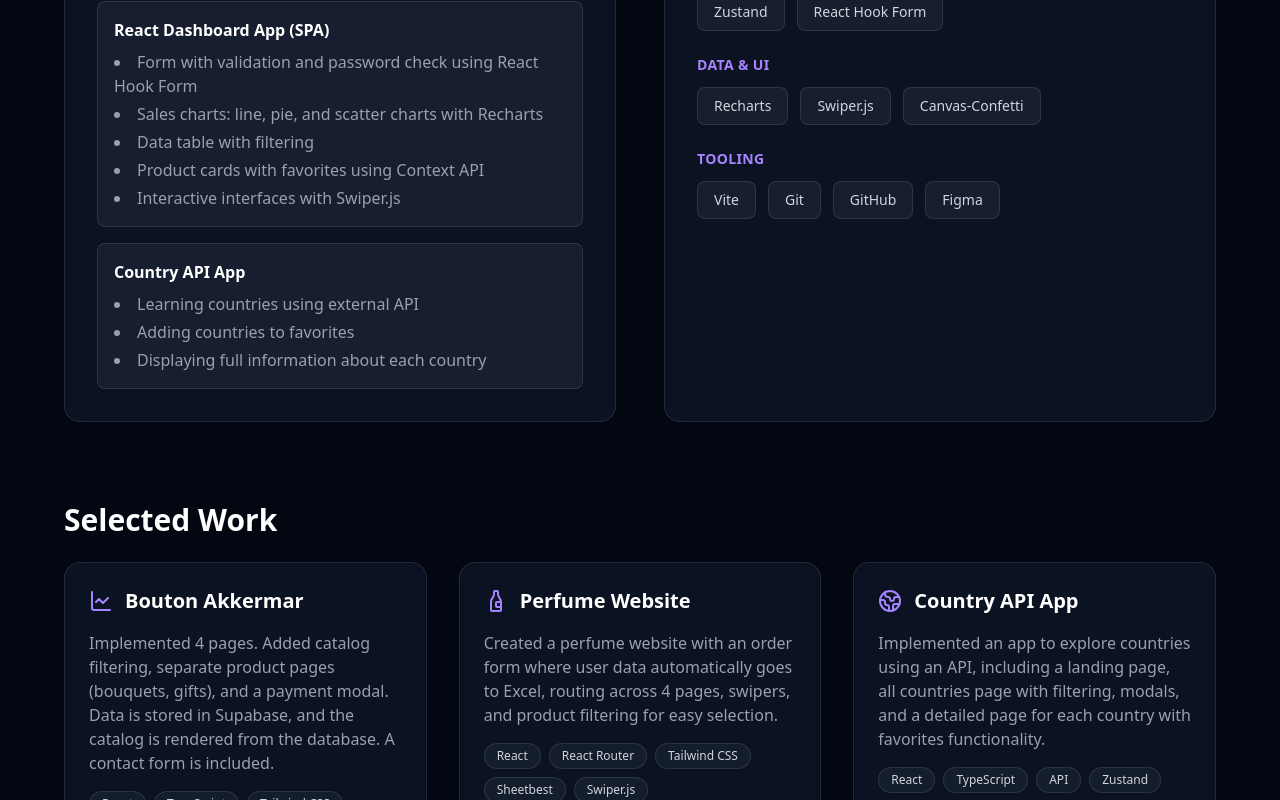
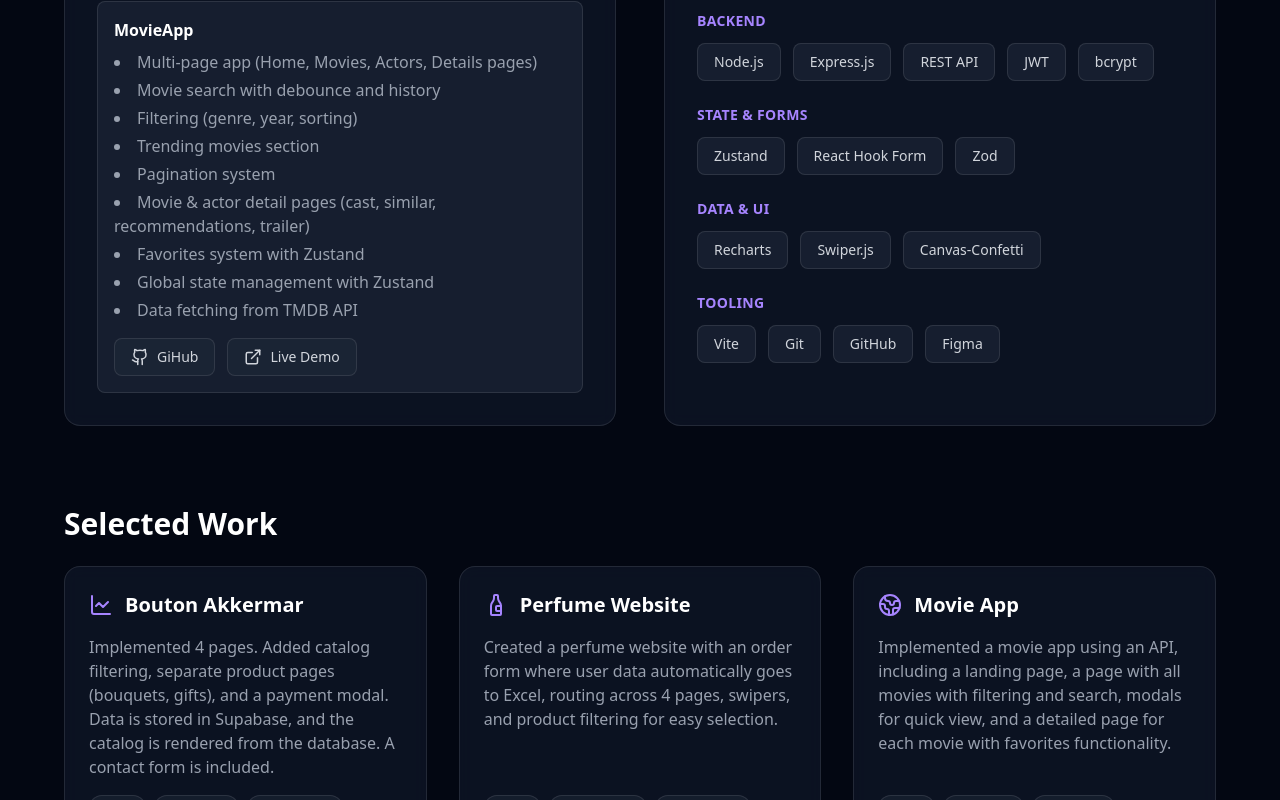
Before and after one commit to VladislavProhorov123/Portfolio, a React (Vite) app: page / in a window 1280 px wide. Shown: the part 1200-2000 px from the top of the page. Built offline with nearby package versions, Linux system fonts and the light colour scheme.

Commit message:
update i18n and project card

```diff
--- a/src/components/ProjectCard.tsx
+++ b/src/components/ProjectCard.tsx
@@ -15,7 +15,7 @@
 }: IProjectCardProps) {
   return (
     <a href={link} target="_blank" rel="noopener noreferrer" className="block">
-      <div className="bg-gray-900/70 border border-white/10 rounded-2xl p-4 lg:p-6 flex flex-col justify-between backdrop-blur transition hover:shadow-[0_0_40px_rgba(139,92,246,0.25)] hover:scale-104">
+      <div className="h-full bg-gray-900/70 border border-white/10 rounded-2xl p-4 lg:p-6 flex flex-col backdrop-blur transition hover:shadow-[0_0_40px_rgba(139,92,246,0.25)] hover:scale-105">
         <div className="flex items-center gap-3 mb-4">
           <Icon className="w-6 h-6 text-violet-400" />
           <h3 className="text-xl font-semibold text-white">{title}</h3>
--- a/src/i18n/locales/en/translation.json
+++ b/src/i18n/locales/en/translation.json
@@ -7,23 +7,22 @@
   "aboutMeTitle": "About Me",
   "bio": "Hi! I'm Vladislav, a frontend developer. I work with state management and data persistence using {{zustand}}, interact with external APIs, create animations and UI effects with {{framer}}, and improve user interfaces and app interactions. This helps to build more dynamic, responsive, and user-friendly web applications.",
   "achievementsTitle": "Achievements / Projects",
-  "project1Title": "React Dashboard App (SPA)",
+  "project1Title": "MovieApp",
   "project1Items": [
-    "Form with validation and password check using React Hook Form",
-    "Sales charts: line, pie, and scatter charts with Recharts",
-    "Data table with filtering",
-    "Product cards with favorites using Context API",
-    "Interactive interfaces with Swiper.js"
-  ],
-  "project2Title": "Country API App",
-  "project2Items": [
-    "Learning countries using external API",
-    "Adding countries to favorites",
-    "Displaying full information about each country"
+    "Multi-page app (Home, Movies, Actors, Details pages)",
+    "Movie search with debounce and history",
+    "Filtering (genre, year, sorting)",
+    "Trending movies section",
+    "Pagination system",
+    "Movie & actor detail pages (cast, similar, recommendations, trailer)",
+    "Favorites system with Zustand",
+    "Global state management with Zustand",
+    "Data fetching from TMDB API"
   ],
   "techStackTitle": "Tech Stack",
   "core": "Core",
   "frontend": "Frontend",
+  "backend": "Backend",
   "stateForms": "State & Forms",
   "dataUi": "Data & UI",
   "tooling": "Tooling",
@@ -39,7 +38,7 @@
         "React Router",
         "React Hook Form"
       ],
-      "link": "https://github.com/VladislavProhorov123/Bouton-Akkerman"
+      "link": "https://bouton-akkerman.vercel.app/"
     },
     {
       "title": "Perfume Website",
@@ -51,21 +50,16 @@
         "Sheetbest",
         "Swiper.js"
       ],
-      "link": "https://github.com/VladislavProhorov123/Bbenvenuti"
+      "link": "https://bbenvenuti.vercel.app/"
     },
     {
-      "title": "Country API App",
-      "description": "Implemented an app to explore countries using an API, including a landing page, all countries page with filtering, modals, and a detailed page for each country with favorites functionality.",
-      "techStack": ["React", "TypeScript", "API", "Zustand", "Tailwind CSS"],
-      "link": "https://github.com/VladislavProhorov123/Country-api"
-    },
+      "title": "Movie App",
+      "description": "Implemented a movie app using an API, including a landing page, a page with all movies with filtering and search, modals for quick view, and a detailed page for each movie with favorites functionality.",
+      "techStack": ["React", "JavaScript", "TMDB API", "Zustand", "Tailwind CSS", "React Router"],
+      "link": "https://movie-app-silk-xi-40.vercel.app/"
+    }
 
-    {
-      "title": "Dashboard App",
-      "description": "A sales dashboard was developed with registration and password validation, the ability to filter sales, add products to favorites, and visualize data through various charts.",
-      "techStack": ["React", "Recharts", "Swiper.js", "React Hook Form"],
-      "link": "https://github.com/VladislavProhorov123/React-Dashboard"
-    }
+
   ],
   "contact": {
     "title": "Ready to build something great?",
--- a/src/i18n/locales/uk/translation.json
+++ b/src/i18n/locales/uk/translation.json
@@ -9,21 +9,20 @@
   "achievementsTitle": "Досягнення / Проекти",
   "project1Title": "Дашборд-застосунок на React (SPA)",
   "project1Items": [
-    "Форма з валідацією та перевіркою пароля за допомогою React Hook Form",
-    "Графіки продажів: лінійні, кругові та точкові діаграми з Recharts",
-    "Таблиця з фільтруванням даних",
-    "Картки товарів з додаванням у обране через Context API",
-    "Інтерактивні інтерфейси з Swiper.js"
-  ],
-  "project2Title": "Country API застосунок",
-  "project2Items": [
-    "Вивчення країн за допомогою зовнішнього API",
-    "Додавання країн у обране",
-    "Відображення повної інформації про кожну країну"
+    "Багатосторінковий додаток (Home, Movies, Actors, Details)",
+    "Пошук фільмів з debounce та історією",
+    "Фільтрація (жанр, рік, сортування)",
+    "Секція Trending",
+    "Пагінація",
+    "Детальні сторінки фільмів та акторів (каст, схожі, рекомендації, трейлер)",
+    "Система обраного (Zustand)",
+    "Глобальний стан через Zustand",
+    "Робота з TMDB API"
   ],
   "techStackTitle": "Стек технологій",
   "core": "Core",
   "frontend": "Frontend",
+  "backend": "Backend",
   "stateForms": "State & Forms",
   "dataUi": "Data & UI",
   "tooling": "Tooling",
@@ -39,7 +38,7 @@
         "React Router",
         "React Hook Form"
       ],
-      "link": "https://github.com/VladislavProhorov123/Bouton-Akkerman"
+      "link": "https://bouton-akkerman.vercel.app/"
     },
     {
       "title": "Сайт памфумів",
@@ -51,20 +50,15 @@
         "Sheetbest",
         "Swiper.js"
       ],
-      "link": "https://github.com/VladislavProhorov123/Bbenvenuti"
+      "link": "https://bbenvenuti.vercel.app/"
     },
     {
-      "title": "Country API застосунок",
-      "description": "Реалізовано застосунок для вивчення країн через API, включаючи стартову сторінку, сторінку всіх країн з фільтруванням, модальні вікна та детальну сторінку для кожної країни з додаванням у обране.",
-      "techStack": ["React", "TypeScript", "API", "Zustand", "Tailwind CSS"],
-      "link": "https://github.com/VladislavProhorov123/Country-api"
-    },
-    {
-      "title": "Дашборд-застосунок",
-      "description": "Розроблена панель керування продажами з реєстрацією та перевіркою пароля, можливістю фільтрувати продажі, додавати товари в обране та візуалізувати дані через різні графіки.",
-      "techStack": ["React", "Recharts", "Swiper.js", "React Hook Form"],
-      "link": "https://github.com/VladislavProhorov123/React-Dashboard"
+      "title": "Movie App",
+      "description": "Реалізовано додаток для перегляду фільмів через API, що включає лендинг-сторінку, сторінку з усіма фільмами з фільтрацією та пошуком, модальні вікна для швидкого перегляду та детальну сторінку кожного фільму з функціоналом обраного.",
+      "techStack": ["React", "JavaScript", "TMDB API", "Zustand", "Tailwind CSS", "React Router"],
+      "link": "https://movie-app-silk-xi-40.vercel.app/"
     }
+
   ],
   "contact": {
     "title": "Готовий створювати щось круте?",
--- a/src/sections/About.tsx
+++ b/src/sections/About.tsx
@@ -1,3 +1,4 @@
+import { ExternalLink, Github } from "lucide-react";
 import { useState } from "react";
 import { useTranslation } from "react-i18next";
 
@@ -9,9 +10,19 @@
     { title: t("core"), items: ["HTML", "CSS", "JavaScript", "TypeScript"] },
     {
       title: t("frontend"),
-      items: ["React", "React Router", "Tailwind CSS", "Framer Motion"],
+      items: [
+        "React",
+        "React Router",
+        "Tailwind CSS",
+        "Framer Motion",
+        "React Query",
+      ],
     },
-    { title: t("stateForms"), items: ["Zustand", "React Hook Form"] },
+    {
+      title: t("backend"),
+      items: ["Node.js", "Express.js", "REST API", "JWT", "bcrypt"],
+    },
+    { title: t("stateForms"), items: ["Zustand", "React Hook Form", "Zod"] },
     { title: t("dataUi"), items: ["Recharts", "Swiper.js", "Canvas-Confetti"] },
     { title: t("tooling"), items: ["Vite", "Git", "GitHub", "Figma"] },
   ];
@@ -54,18 +65,27 @@
                   ),
                 )}
               </ul>
-            </div>
+              <div className="flex flex-col sm:flex-row gap-3 mt-4">
+                <a
+                  href="https://github.com/VladislavProhorov123/MovieApp"
+                  target="_blank"
+                  rel="noopener noreferrer"
+                  className="flex items-center justify-center gap-2 px-4 py-2 rounded-lg text-sm font-medium border transition-all duration-200 cursor-pointer bg-gray-800/60 border-white/10 text-gray-300 hover:text-violet-300 hover:border-violet-400/40 hover:bg-violet-600/10 hover:shadow-[0_0_20px_rgba(139,92,246,0.25)] w-full sm:w-auto hover:-translate-y-[1px] active:scale-95"
+                >
+                  <Github size={18} />
+                  <span className="text-sm">GiHub</span>
+                </a>
 
-            {/* Проект 2 */}
-            <div className="bg-gray-800/60 border border-white/10 rounded-lg p-4">
-              <h4 className="font-semibold text-white">{t("project2Title")}</h4>
-              <ul className="list-disc list-inside text-gray-400 mt-2 space-y-1">
-                {(t("project2Items", { returnObjects: true }) as string[]).map(
-                  (item, i) => (
-                    <li key={i}>{item}</li>
-                  ),
-                )}
-              </ul>
+                <a
+                  href="https://movie-app-silk-xi-40.vercel.app/"
+                  target="_blank"
+                  rel="noopener noreferrer"
+                  className="flex items-center justify-center gap-2 px-4 py-2 rounded-lg text-sm font-medium border transition-all duration-200 cursor-pointer bg-gray-800/60 border-white/10 text-gray-300 hover:text-violet-300 hover:border-violet-400/40 hover:bg-violet-600/10 hover:shadow-[0_0_20px_rgba(139,92,246,0.25)] w-full sm:w-auto hover:-translate-y-[1px] active:scale-95"
+                >
+                  <ExternalLink size={18} />
+                  <span className="text-sm">Live Demo</span>
+                </a>
+              </div>
             </div>
           </div>
         </div>
```
